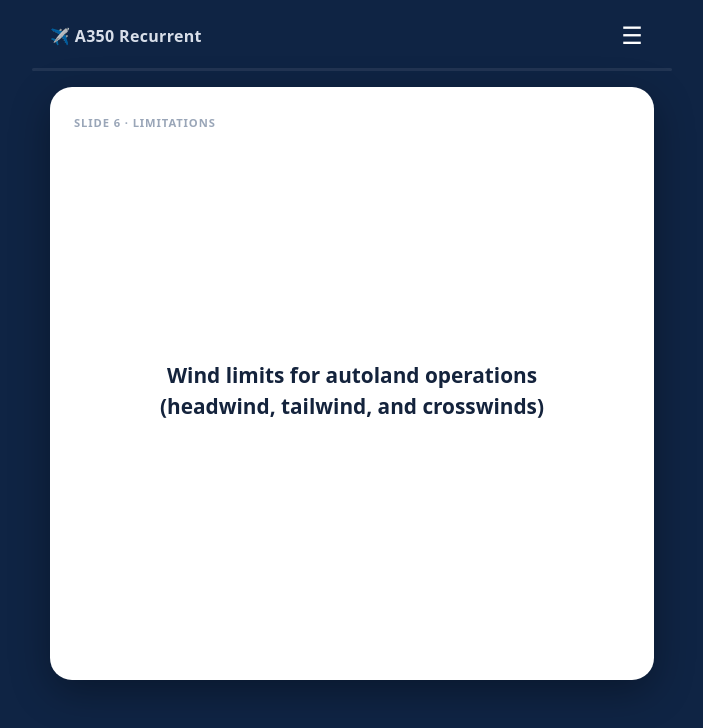
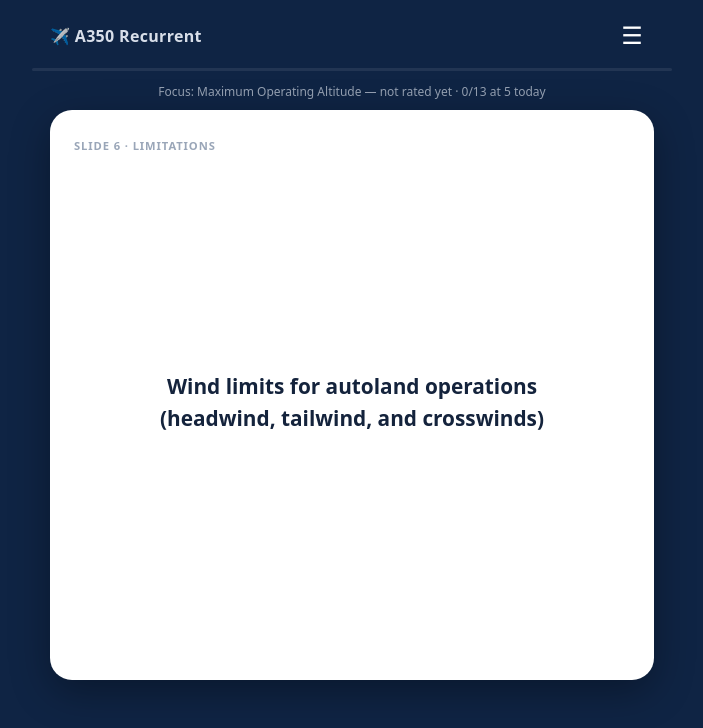
Before and after one commit to rossow33-ai/a350cq-9a8a5a8670abdb8a, a plain HTML site: page index.html in a window 1280 px wide. Shown: the whole page, without its empty margins (288-991 px from the left). Drawn offline with Linux system fonts and the light colour scheme.

Commit message:
Smart local prioritizer, focus insight, all-5 goal screen

```diff
--- a/index.html
+++ b/index.html
@@ -58,6 +58,8 @@ table{width:100%;border-collapse:collapse;font-size:.8rem}td,th{padding:8px 4px;
 .face .list{padding-bottom:28px}.rbtn{display:block;margin:18px auto 0;background:#c8102e;color:#fff;border:0;border-radius:12px;padding:14px 28px;font-size:1rem;font-weight:700;cursor:pointer}
 .tdiv{margin:22px 0 8px;padding-top:12px;border-top:2px solid #e3e8f0;font-size:.72rem;font-weight:700;color:#9aa6b8;letter-spacing:.05em}#q>.tdiv:first-child,#q>#curCard:first-child>.tdiv{border-top:0;margin-top:0;padding-top:0}
 .ln{animation:fi .35s ease}@keyframes fi{from{opacity:0;transform:translateY(6px)}to{opacity:1;transform:none}}
+.insight{font-size:.75rem;opacity:.6;text-align:center;margin:-4px 0 10px;min-height:1em;white-space:nowrap;overflow:hidden;text-overflow:ellipsis}
+.goal{text-align:center}.goal .big{font-size:3rem}.goal h3{margin:8px 0 4px;font-size:1.3rem;color:#14233c}.goal p{color:#3a4b66;font-size:.9rem}
 .thint{text-align:center;font-size:.75rem;color:#9aa6b8;margin-top:10px}
 #tview{display:block;text-align:left;font-size:.95rem;line-height:1.35;overflow:auto}
 </style></head><body>
@@ -65,7 +67,7 @@ table{width:100%;border-collapse:collapse;font-size:.8rem}td,th{padding:8px 4px;
 <div class="bar" id="barwrap"><i id="barfill"></i></div>
 <main>
 
-<section id="deckView">
+<section id="deckView"><div id="insight" class="insight"></div>
 <div class="scene" id="scene"><div class="card" id="card">
 <div class="face front"><span class="tag" id="tagF"></span><div class="txt" id="q"></div><span id="lvl" class="hide"></span></div>
 <div class="face back"><span class="tag" id="tagB"></span><div class="txt list" id="a"></div><div class="foot"><span></span><button class="srcbtn" id="srcBtn" title="View source slide">🖼️</button></div></div></div></div>
@@ -81,7 +83,7 @@ table{width:100%;border-collapse:collapse;font-size:.8rem}td,th{padding:8px 4px;
 <button class="mi" id="reset" style="margin-top:auto;opacity:.7">⟲  Reset all progress</button></div></div>
 <div id="srcModal" class="hide"><img id="srcimg" alt="Source slide"></div>
 <script>
-const APPV="v20261010f";
+const APPV="v20261010g";
 function chkUpd(){(async()=>{try{const t=await (await fetch(location.pathname+"?_="+Date.now(),{cache:"no-store"})).text();const m=t.match(/APPV="([^"]+)"/);if(m&&m[1]!==APPV&&!sessionStorage.getItem("upd"+m[1])){sessionStorage.setItem("upd"+m[1],1);location.replace(location.pathname+"?v="+m[1])}}catch(e){}})()}
 if(location.protocol.startsWith("http")){chkUpd();document.addEventListener("visibilitychange",()=>{if(!document.hidden)chkUpd()})}
 const T={6:"Limitations",8:"Memory Items",9:"Memory Items",10:"Evacuation"};
@@ -114,7 +116,19 @@ function load(){let d;try{d=JSON.parse(localStorage.getItem(KEY))}catch(e){}retu
 function save(){try{localStorage.setItem(KEY,JSON.stringify(data))}catch(e){}}
 function todayRating(id){const h=data.hist[id]||[],t=today();for(let k=h.length-1;k>=0;k--)if(h[k].d==t)return h[k].r;return null}
 function avg(id){const h=data.hist[id]||[];return h.length?h.reduce((s,x)=>s+x.r,0)/h.length:null}
-function weight(c){const r=todayRating(c.id)??avg(c.id);return r==null?36:Math.pow(6-r,2)}
+function info(c){const h=data.hist[c.id]||[];const tr=todayRating(c.id);let ra=null;if(h.length){let sw=0,sv=0,w=1;for(let k=h.length-1;k>=0&&k>=h.length-8;k--){sv+=h[k].r*w;sw+=w;w*=0.6}ra=sv/sw}
+const lapse=h.length>1?Math.max(0,h[h.length-2].r-h[h.length-1].r):0;const lastD=h.length?h[h.length-1].d:null;const days=lastD?Math.max(0,Math.round((new Date(today())-new Date(lastD))/864e5)):null;
+const seen=(data.seen||{})[c.id]||0;const mins=(Date.now()-seen)/6e4;return{h,tr,ra,lapse,days,mins}}
+function priority(c){const f=info(c);if(!f.h.length)return 100;const lvl=f.tr??f.ra;let p=Math.pow(6-lvl,2)+1;p+=8*f.lapse;if(f.tr==null)p+=Math.min(f.days||0,14)*0.7+3;if(f.tr==5)p=0.4;if(f.mins<2)p*=0.3;return p}
+function weight(c){return priority(c)}
+function shortName(c){return c.q.split("\n")[0].replace(/^[\d.]+\s*/,"").replace(/\s*memory items/i,"")}
+function insight(){if(testMode){$("insight").textContent="";return}const ranked=C.map(c=>({c,f:info(c),p:priority(c)})).sort((a,b)=>b.p-a.p);const t=ranked[0];const at5=C.filter(c=>todayRating(c.id)==5).length;
+let why=!t.f.h.length?"not rated yet":t.f.lapse?"slipped last time":t.f.tr!=null?"rated "+t.f.tr+" today":"avg "+t.f.ra.toFixed(1)+(t.f.days?", "+t.f.days+"d ago":"");
+if(t.f.h.length&&t.f.ra!=null&&!/avg/.test(why))why="avg "+t.f.ra.toFixed(1)+" · "+why;
+$("insight").textContent=at5==C.length?"":"Focus: "+shortName(t.c)+" — "+why+"  ·  "+at5+"/"+C.length+" at 5 today"}
+function goalScreen(){cur=null;flipped=false;$("card").classList.remove("flip");$("rate").classList.add("off");$("ratelbl").style.visibility="hidden";$("srcBtn").style.display="none";$("tagF").textContent="";$("insight").textContent="";
+$("q").classList.remove("txt");$("q").classList.add("list");$("q").innerHTML='<div class="goal"><div class="big">🎉</div><h3>All cards at 5 today</h3><p>Every card rated 5 — nice work.</p><button class="rbtn" id="keep">Keep reviewing</button></div>';
+$("keep").onclick=e=>{e.stopPropagation();data.keep=today();save();show()}}
 function pool(){return C.filter(c=>filt=="all"||String(c.s)==filt)}
 function pick(){const p=pool();const cand=p.length>1?p.filter(c=>c!==last):p;const tot=cand.reduce((s,c)=>s+weight(c),0);let x=Math.random()*tot;for(const c of cand){x-=weight(c);if(x<0)return c}return cand[cand.length-1]}
 function backHTML(c){return '<div class="ttl">'+esc(c.q.replace(/\n/g," — "))+'</div>'+c.b.map(r=>{
@@ -140,7 +154,7 @@ $("tagF").textContent="Test complete";$("q").classList.remove("txt");$("q").clas
 const pill=v=>v==null?"–":'<span class="pill" style="background:'+COL[v]+'">'+v+"</span>";
 $("q").innerHTML='<div class="tq">✅ Test complete</div><table>'+ORDER.map((c,i)=>"<tr><td>"+(i+1)+"</td><td>"+esc(c.q.replace(/\n/g," — "))+"</td><td>"+pill(tst.run[c.id])+"</td></tr>").join("")+'</table><button class="rbtn" id="restart">Restart test</button>';
 $("restart").onclick=e=>{e.stopPropagation();tst={pos:0,run:{}};tsave();show()}}
-function show(){if(testMode&&tst.pos>=ORDER.length)return testDone();cur=testMode?ORDER[tst.pos]:pick();flipped=false;$("card").classList.remove("flip");$("rate").classList.add("off");$("ratelbl").style.visibility="hidden";
+function show(){if(testMode&&tst.pos>=ORDER.length)return testDone();if(!testMode&&data.keep!=today()&&C.every(c=>todayRating(c.id)==5))return goalScreen();cur=testMode?ORDER[tst.pos]:pick();(data.seen=data.seen||{})[cur.id]=Date.now();insight();flipped=false;$("card").classList.remove("flip");$("rate").classList.add("off");$("ratelbl").style.visibility="hidden";
 const p=pool(),done=p.filter(c=>todayRating(c.id)!=null).length;$("pos").textContent="Rated today: "+done+"/"+p.length;
 const ta=p.map(c=>todayRating(c.id)).filter(x=>x!=null);$("prog").textContent=ta.length?"Today avg "+(ta.reduce((a,b)=>a+b,0)/ta.length).toFixed(1):"";
 $("barfill").style.width=(p.length?done/p.length*100:0)+"%";
@@ -156,7 +170,7 @@ function view(v){$("menu").classList.add("hide");["deckView","statsView"].forEac
 const closeMenu=()=>$("menu").classList.add("hide");
 $("menuBtn").onclick=()=>$("menu").classList.remove("hide");$("menu").onclick=e=>{if(e.target.id=="menu")closeMenu()};
 $("srcBtn").onclick=e=>{e.stopPropagation();$("srcimg").src="img/slide"+cur.s+".png?v=3";$("srcModal").classList.remove("hide")};$("srcModal").onclick=()=>$("srcModal").classList.add("hide");
-$("scene").onclick=()=>testMode?testTap():flip();$("flipBtn").onclick=()=>{closeMenu();flip()};$("skip").onclick=()=>{closeMenu();if(testMode&&cur){tst.pos++;tsave()}last=cur;show()};
+$("scene").onclick=()=>{if(!cur)return;testMode?testTap():flip()};$("flipBtn").onclick=()=>{closeMenu();flip()};$("skip").onclick=()=>{closeMenu();if(testMode&&cur){tst.pos++;tsave()}last=cur;show()};
 document.querySelectorAll("#rate button").forEach(b=>b.onclick=()=>rate(+b.dataset.r));
 function setTest(on){testMode=on;try{localStorage.setItem("recurrentFC_mode",on?"test":"normal")}catch(e){}$("testBtn").textContent="🧪  Test mode: "+(on?"ON":"OFF");$("testBadge").classList.toggle("hide",!on);$("restartMi").classList.toggle("hide",!on);closeMenu();view("deckView");show()}
 $("restartMi").onclick=()=>{tst={pos:0,run:{}};tsave();closeMenu();view("deckView");show()};
```
